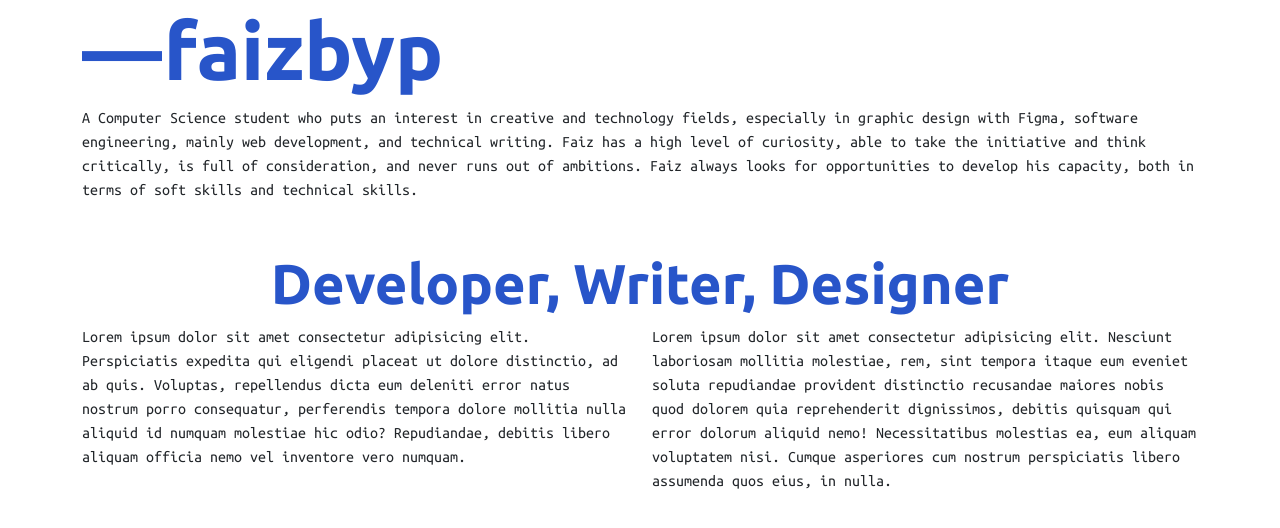
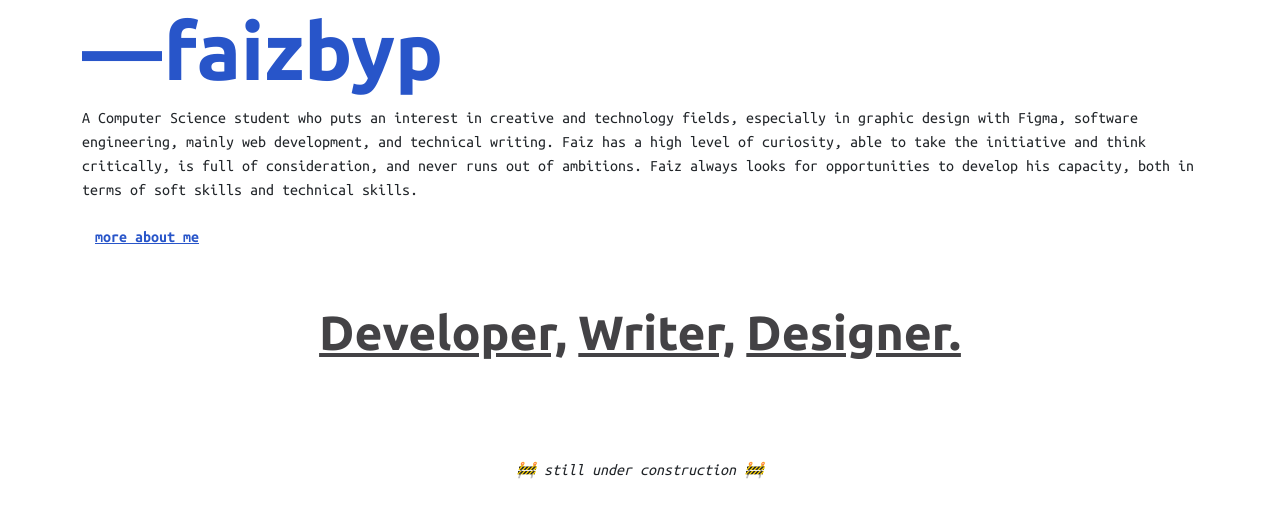
Before and after one commit to faizbyp/faizbyp.github.io, an Astro site: page / in a window 1280 px wide. Shown: the part 110-638 px from the top of the page. Built offline with nearby package versions, Linux system fonts and the light colour scheme; Astro itself is replaced by a stand-in of ours.

Commit message:
landing done, updated to construction

```diff
--- a/src/layouts/Layout.astro
+++ b/src/layouts/Layout.astro
@@ -6,12 +6,15 @@ import '../styles/bootstrap.scss';
 <html lang="en">
 	<head>
 		<meta charset="utf-8" />
-		<link rel="icon" type="image/svg+xml+png" href="/favicon.png" />
+		<link rel="icon" type="image/svg+xml+png" href="/fb-blue-light.png" />
 		<meta name="viewport" content="width=device-width" />
 		<meta name="generator" content={Astro.generator} />
 		<title>{title}</title>
 	</head>
 	<body>
 		<slot>No content</slot>
+		<script>
+			import '../../node_modules/bootstrap/dist/js/bootstrap.bundle.min.js';
+		</script>
 	</body>
 </html>
--- a/src/pages/index.astro
+++ b/src/pages/index.astro
@@ -3,7 +3,7 @@ import Layout from "../layouts/Layout.astro"
 import Logo from "../assets/icons/fb-blue-light.svg"
 ---
 
-<Layout title="faizbyp">
+<Layout title="—faizbyp">
 	<header class="container mb-5">
 		<div class="text-end my-4">
 			<a href="#">
@@ -12,12 +12,14 @@ import Logo from "../assets/icons/fb-blue-light.svg"
 		</div>
 		<h1 class="display-1 text-primary fw-bold">—faizbyp</h1>
 		<p>A Computer Science student who puts an interest in creative and technology fields, especially in graphic design with Figma, software engineering, mainly web development, and technical writing. Faiz has a high level of curiosity, able to take the initiative and think critically, is full of consideration, and never runs out of ambitions. Faiz always looks for opportunities to develop his capacity, both in terms of soft skills and technical skills.</p>
+		<a href="https://www.linkedin.com/in/faizbyp/" target="_blank" class="btn btn-link text-primary fw-bold">more about me</a>
 	</header>
-	<main class="container">
-		<h1 class="display-4 text-primary text-center fw-bold">Developer, Writer, Designer</h1>
-		<div class="row">
-			<div class="col">Lorem ipsum dolor sit amet consectetur adipisicing elit. Perspiciatis expedita qui eligendi placeat ut dolore distinctio, ad ab quis. Voluptas, repellendus dicta eum deleniti error natus nostrum porro consequatur, perferendis tempora dolore mollitia nulla aliquid id numquam molestiae hic odio? Repudiandae, debitis libero aliquam officia nemo vel inventore vero numquam.</div>
-			<div class="col">Lorem ipsum dolor sit amet consectetur adipisicing elit. Nesciunt laboriosam mollitia molestiae, rem, sint tempora itaque eum eveniet soluta repudiandae provident distinctio recusandae maiores nobis quod dolorem quia reprehenderit dignissimos, debitis quisquam qui error dolorum aliquid nemo! Necessitatibus molestias ea, eum aliquam voluptatem nisi. Cumque asperiores cum nostrum perspiciatis libero assumenda quos eius, in nulla.</div>
-		</div>
+	<main class="container mb-5">
+		<h1 class="display-5 text-center fw-bold">
+			<a href="https://github.com/faizbyp" target="_blank" class="text-secondary">Developer,</a>
+			<a href="https://dev.to/faizbyp" target="_blank" class="text-secondary">Writer,</a>
+			<a href="https://www.behance.net/faizbyp" target="_blank" class="text-secondary">Designer.</a>
+		</h1>
 	</main>
+	<footer class="text-center py-5 fst-italic">🚧 still under construction 🚧</footer>
 </Layout>
--- a/src/styles/bootstrap.scss
+++ b/src/styles/bootstrap.scss
@@ -2,6 +2,7 @@
 @import url('https://fonts.googleapis.com/css2?family=Ubuntu+Mono:wght@400;700&display=swap');
 
 $primary: #2855C9;
+$secondary: #434245;
 $font-family-base: 'Ubuntu Mono', sans-serif;
 $headings-font-family:'Ubuntu', sans-serif;
 
```
Also changed, not shown: public/favicon.svg (deleted), public/fb-blue-light.png (added), public/fb-blue-light.svg (added).
